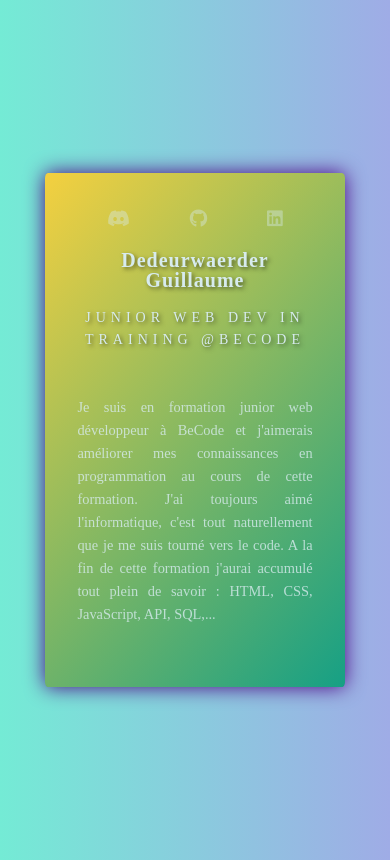
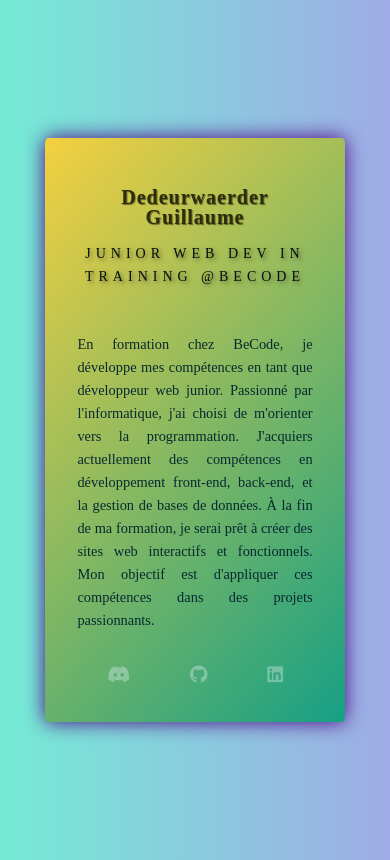
Before and after one commit to Zanko19/Vcard2, a plain HTML site: page index.html in a window 390 px wide. Drawn offline with Linux system fonts and the light colour scheme.

Commit message:
mobileokdesktopnotok

```diff
--- a/index.html
+++ b/index.html
@@ -18,7 +18,22 @@
   <body>
     <section class="card">
       <section class="profile">
-        <ul class="social">
+
+        <h2 class="name">Dedeurwaerder Guillaume</h2>
+      </section>
+      <main class="main">
+        <p class="description">Junior Web Dev in training @BeCode</p>
+        <p class="pbody">
+            En formation chez BeCode,
+            je développe mes compétences en tant que développeur web junior.
+            Passionné par l'informatique, j'ai choisi de m'orienter vers la programmation.
+            J'acquiers actuellement des compétences en développement front-end, back-end, et la gestion de bases de données.
+            À la fin de ma formation, je serai prêt à créer des sites web interactifs et fonctionnels.
+            Mon objectif est d'appliquer ces compétences dans des projets passionnants.
+
+        </p>
+      </main>
+  <ul class="social">
           <l1 class="social-icon"
             ><a
               class="social-link"
@@ -44,18 +59,5 @@
               <i class="fa-brands fa-linkedin"></i> </a
           ></l1>
         </ul>
-        <h2 class="name">Dedeurwaerder Guillaume</h2>
-      </section>
-      <main class="main">
-        <p class="description">Junior Web Dev in training @BeCode</p>
-        <p class="pbody">
-          Je suis en formation junior web développeur à BeCode
-          et j'aimerais améliorer mes connaissances en programmation au cours de cette formation.
-          J'ai toujours aimé l'informatique, c'est tout naturellement que je me suis tourné vers le code.
-          A la fin de cette formation j'aurai accumulé tout plein de savoir : HTML, CSS, JavaScript, API, SQL,...
-
-        </p>
-      </main>
-
   </body>
 </html>
--- a/style.css
+++ b/style.css
@@ -57,11 +57,11 @@ body{
 .name
 {
  font-size: 20px;
- color:#d7ebee;
+ color:#2e2d0a;
  line-height: 1;
  letter-spacing: 1px;
  font-size: "Fire sans" sans-serif;
- text-shadow: 2px 2px 4px rgba(0, 0, 0, 0.5);
+ text-shadow: 1px 1px 1px rgba(0, 0, 0, 0.5);
 
 }
 
@@ -71,15 +71,14 @@ body{
     text-transform: uppercase;
     font-size: 14px;
     letter-spacing: 5px;
-    color:#d7ebee;
+    color:#070e0f;
     margin-bottom: 30px;
     text-shadow: 2px 2px 4px rgba(0, 0, 0, 0.5);
 
 }
 .pbody
-{   color: #d7ebee;
+{   color: #07292f;
     font-weight: 300;
-    opacity: 0.8;
     margin-bottom: 2em;
     font-size: 0.9rem;
     text-align: justify;
@@ -104,7 +103,7 @@ body{
     margin-bottom: 30px;
     font-size: 20px;
     padding-right: 50px;
-    text-shadow: 2px 2px 4px rgba(0, 0, 0, 0.5);
+
  }
  .name{
     padding-top: 30px;
```
